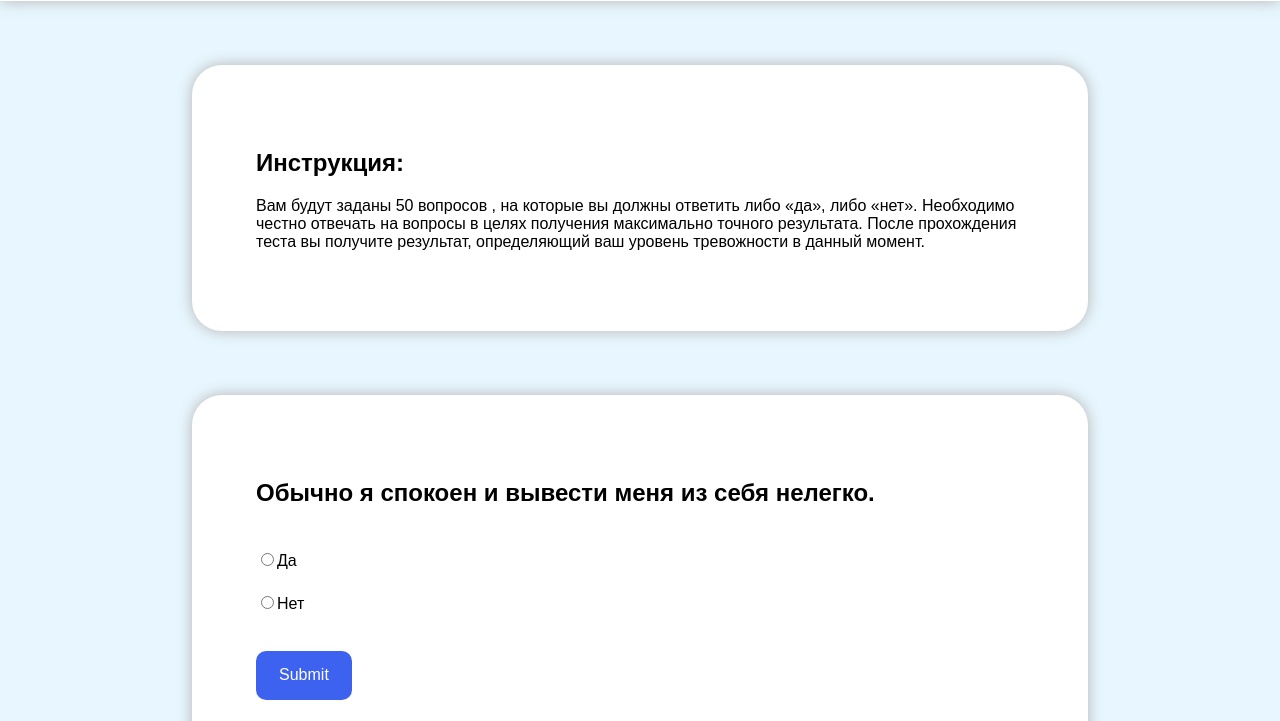
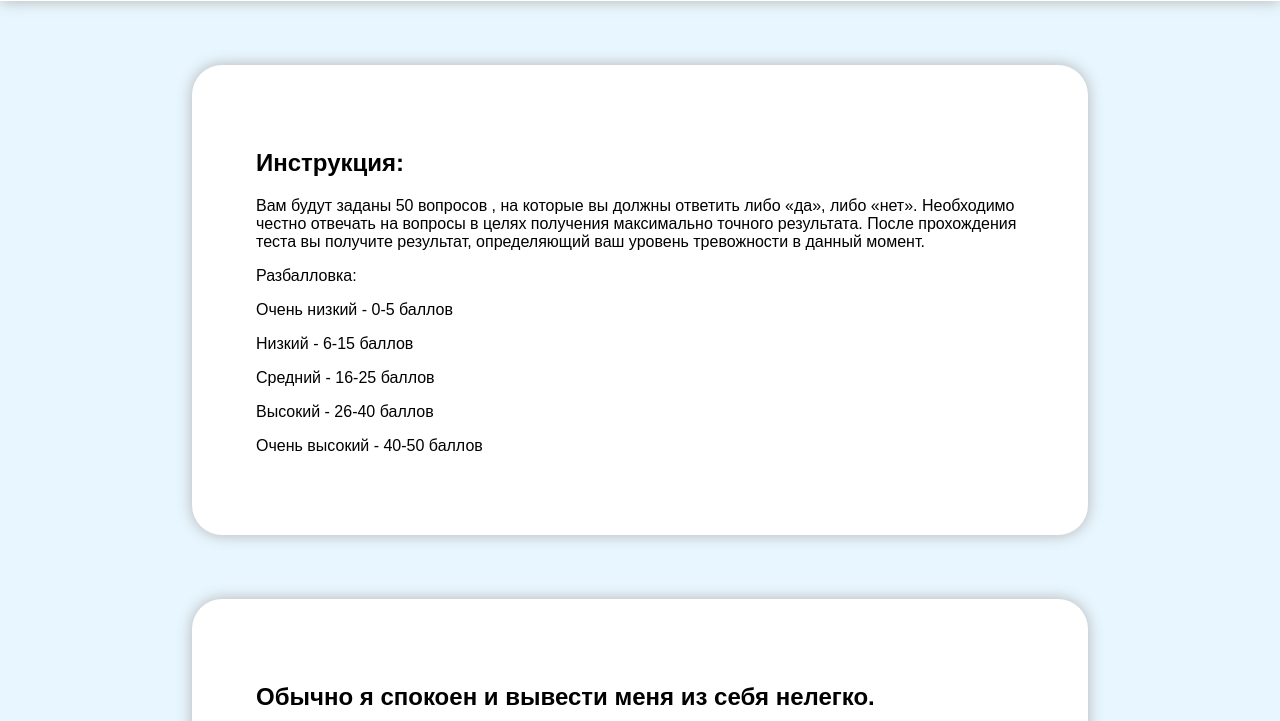
Before and after one commit to mirravva/quizy, a plain HTML site: page index.html in a window 1280 px wide. Shown: the part 79-800 px from the top of the page. Drawn offline with Linux system fonts and the light colour scheme.

Commit message:
added points description

```diff
--- a/index.html
+++ b/index.html
@@ -12,6 +12,12 @@
     <div class="text-container block shadow">
         <h2>Инструкция:</h2>
         <p>Вам будут заданы 50 вопросов , на которые вы должны ответить либо «да», либо «нет». Необходимо честно отвечать на вопросы в целях получения максимально точного результата. После прохождения теста вы получите результат, определяющий ваш уровень тревожности в данный момент.</p>
+        <p>Разбалловка:</p>
+        <p>Очень низкий - 0-5 баллов</p>
+        <p>Низкий - 6-15 баллов</p>
+        <p>Средний - 16-25 баллов</p>
+        <p>Высокий - 26-40 баллов</p>
+        <p>Очень высокий - 40-50 баллов</p>
     </div>
     <div class="quiz-container block shadow">
         <h2 id="question">Question</h2>
```
